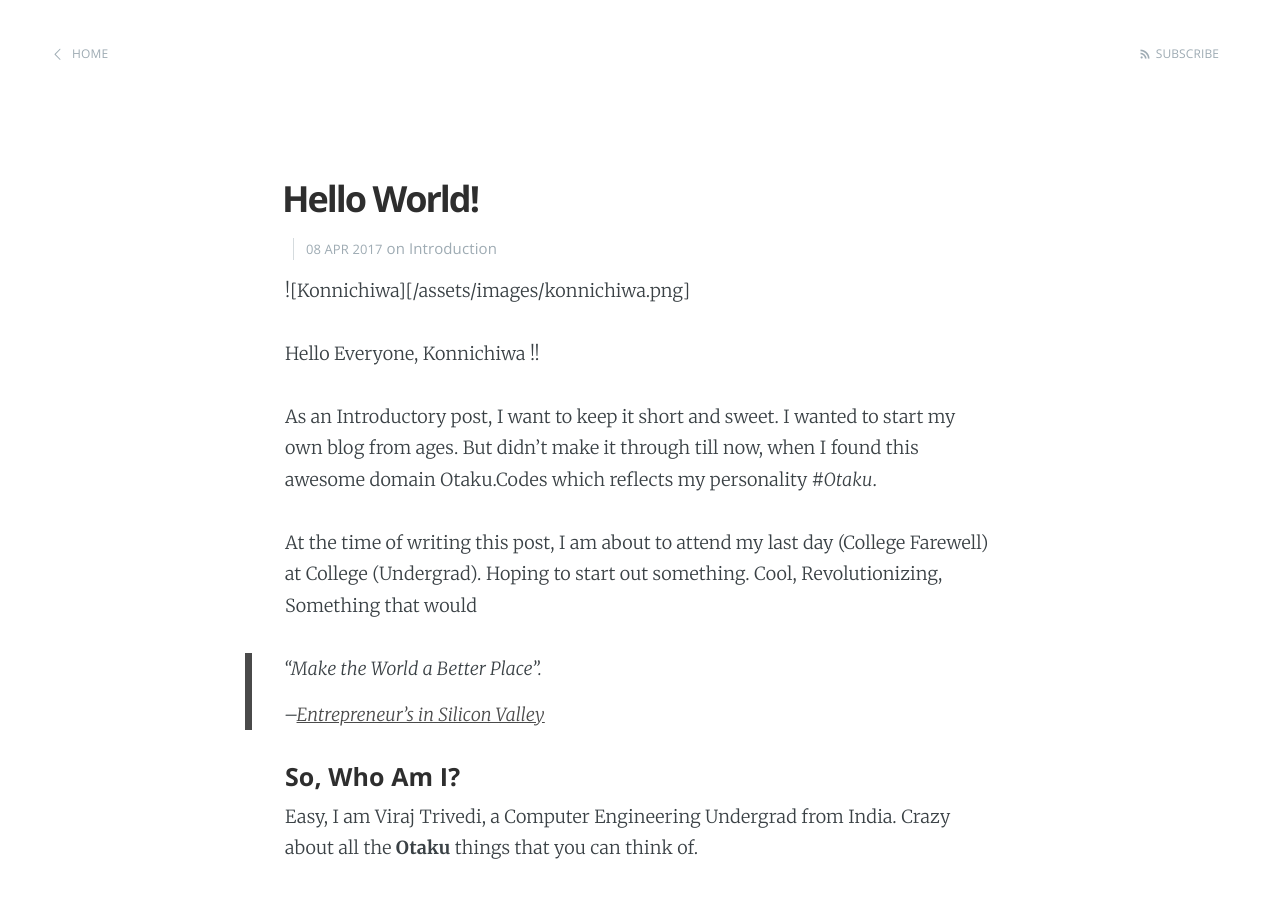
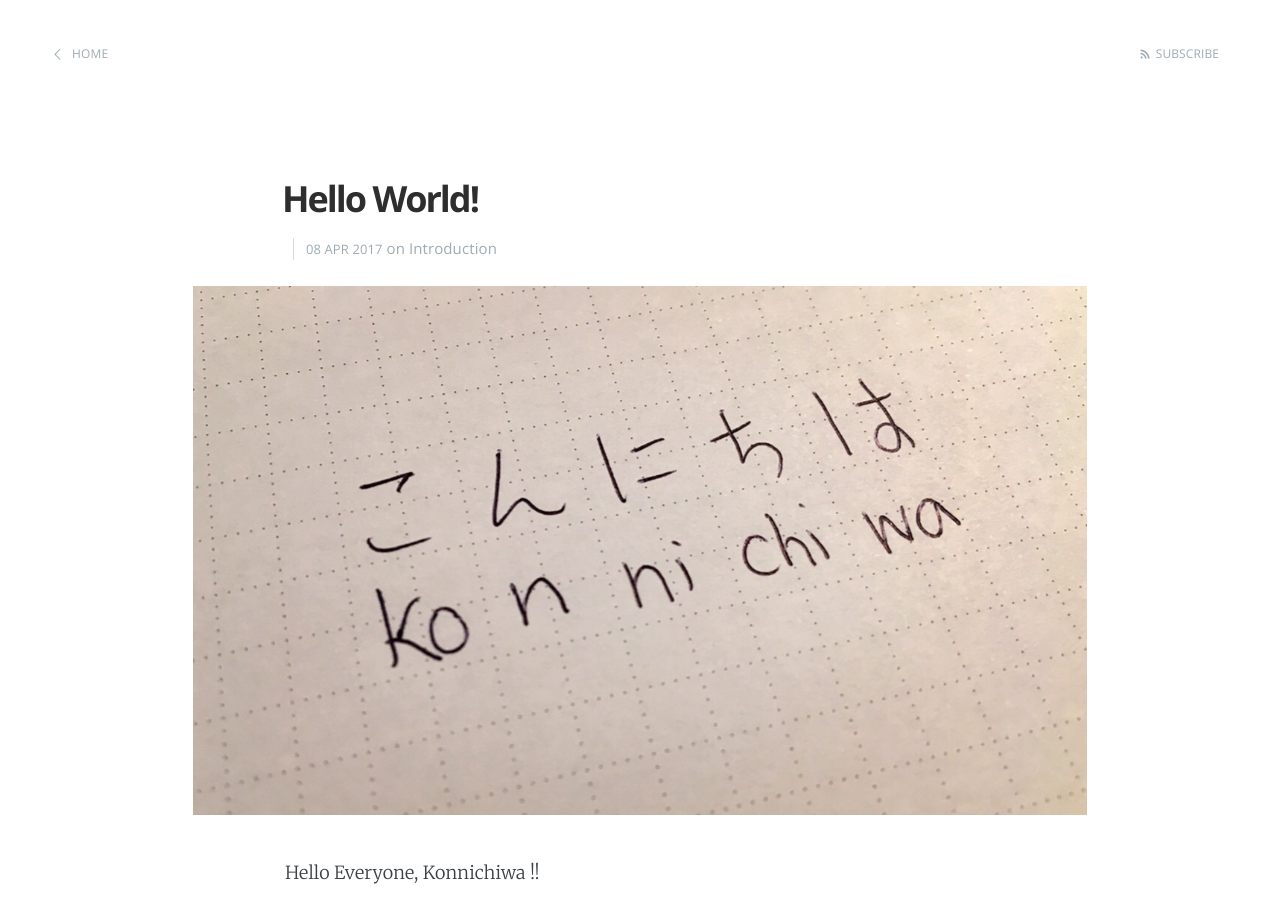
Before and after one commit to inf3cti0n95/Otaku-Codes, a Jekyll site: the page built from _posts/2017-04-08-hello-world.markdown, in a window 1280 px wide and 900 px high. Built offline with Jekyll 4.4.1, drawn with Linux system fonts in a browser that asks for light colours.

Commit message:
Image Changes

```diff
--- a/_posts/2017-04-08-hello-world.markdown
+++ b/_posts/2017-04-08-hello-world.markdown
@@ -6,7 +6,7 @@ categories: Introduction
 hero_image: /assets/images/konnichiwa.png
 ---
 
-![Konnichiwa][/assets/images/konnichiwa.png]
+![Konnichiwa](/assets/images/Konnichiwa-1.jpg)
 
 
 Hello Everyone, Konnichiwa !!
```
Also changed, not shown: assets/images/Konnichiwa-1.jpg (added).
